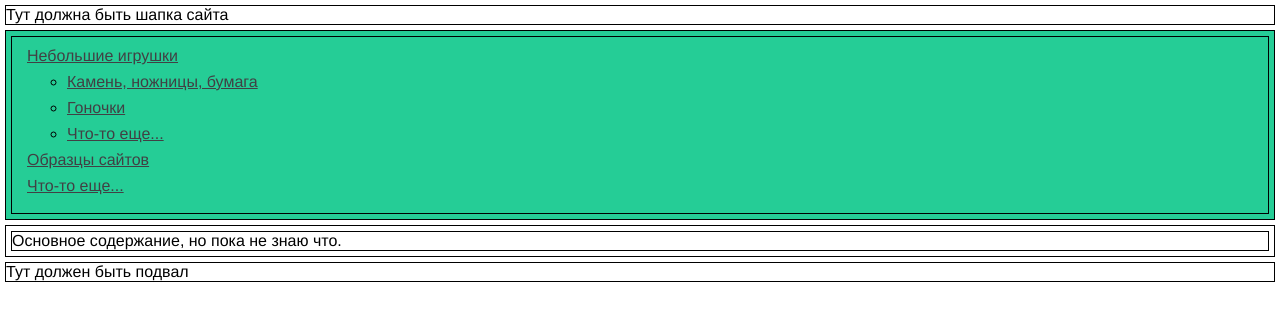
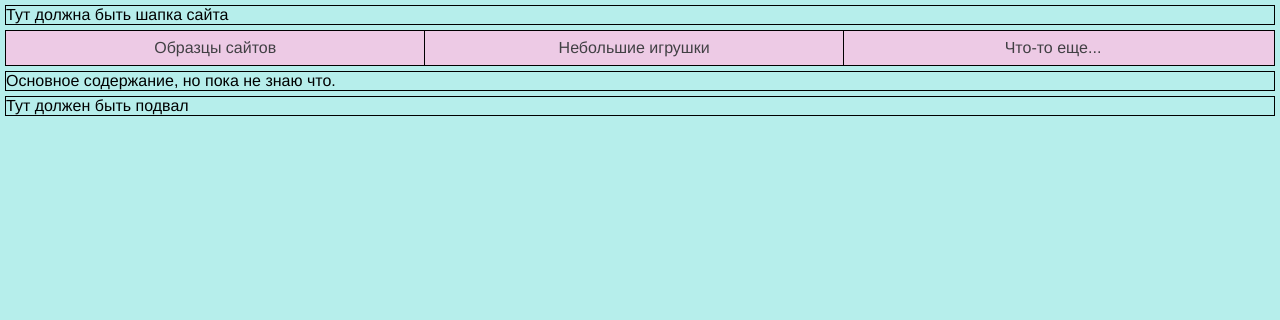
Before and after one commit to deanton28/doing-something, a website: page index.html in a window 1280 px wide. Drawn offline with Linux system fonts and the light colour scheme.

Commit message:
Continue menu style

```diff
--- a/css/style.css
+++ b/css/style.css
@@ -2,34 +2,51 @@ body {
   margin: 0;
   padding: 0;
   font-family: Helvetica, Arial, sans-serif;
+  background: #b6eeeb;
 }
 
 header,
 main,
-footer,
-nav,
-div {
+footer {
   margin: 5px;
   min-height: 10px;
   border: 1px solid #000;
 }
 
 .container-menu {
-  padding: 5px;
-  background-color: #25cd96;
+  margin: 5px;
 }
 
 .main-menu {
   margin: 0;
-  padding: 10px 15px;;
+  padding: 0;
   list-style: none;
   border: 1px solid #000;
+  background: #edcae5;
 }
 
 .main-menu li {
-  margin-bottom: 8px;
+  display: inline-block;
+  margin-right: -5px;
+  width: 33%;
+  text-align: center;
+}
+
+.main-menu li:not(:first-child) {
+  border-left: 1px solid #000;
+}
+
+.main-menu li:hover {
+  background: #b7f1c3;
 }
 
 .main-menu a {
-  color: #414044
+  display: block;
+  padding: 8px 10px;
+  color: #414044;
+  text-decoration: none;
 }
+
+.sub-menu {
+  display: none;
+}
--- a/index.html
+++ b/index.html
@@ -12,13 +12,13 @@
 
     <nav class="container-menu">
       <ul class="main-menu">
+        <li><a href="#">Образцы сайтов</a></li>
         <li><a href="#">Небольшие игрушки</a></li>
-          <ul class="hide-menu">
+          <ul class="sub-menu">
             <li><a href="#">Камень, ножницы, бумага</a></li>
             <li><a href="#">Гоночки</a></li>
             <li><a href="#">Что-то еще...</a></li>
           </ul>
-        <li><a href="#">Образцы сайтов</a></li>
         <li><a href="#">Что-то еще...</a></li>
       </ul>
     </nav>
```
